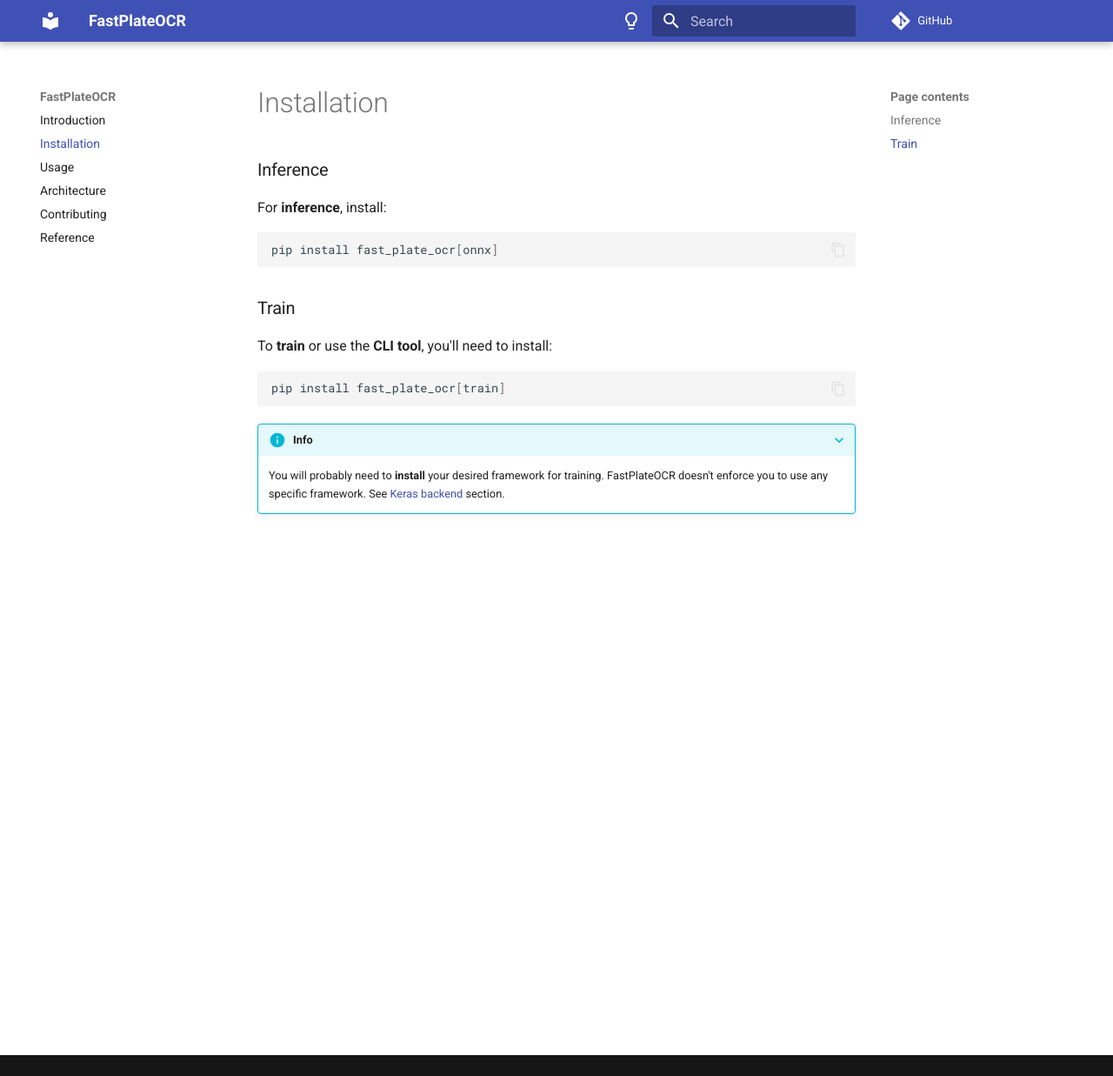
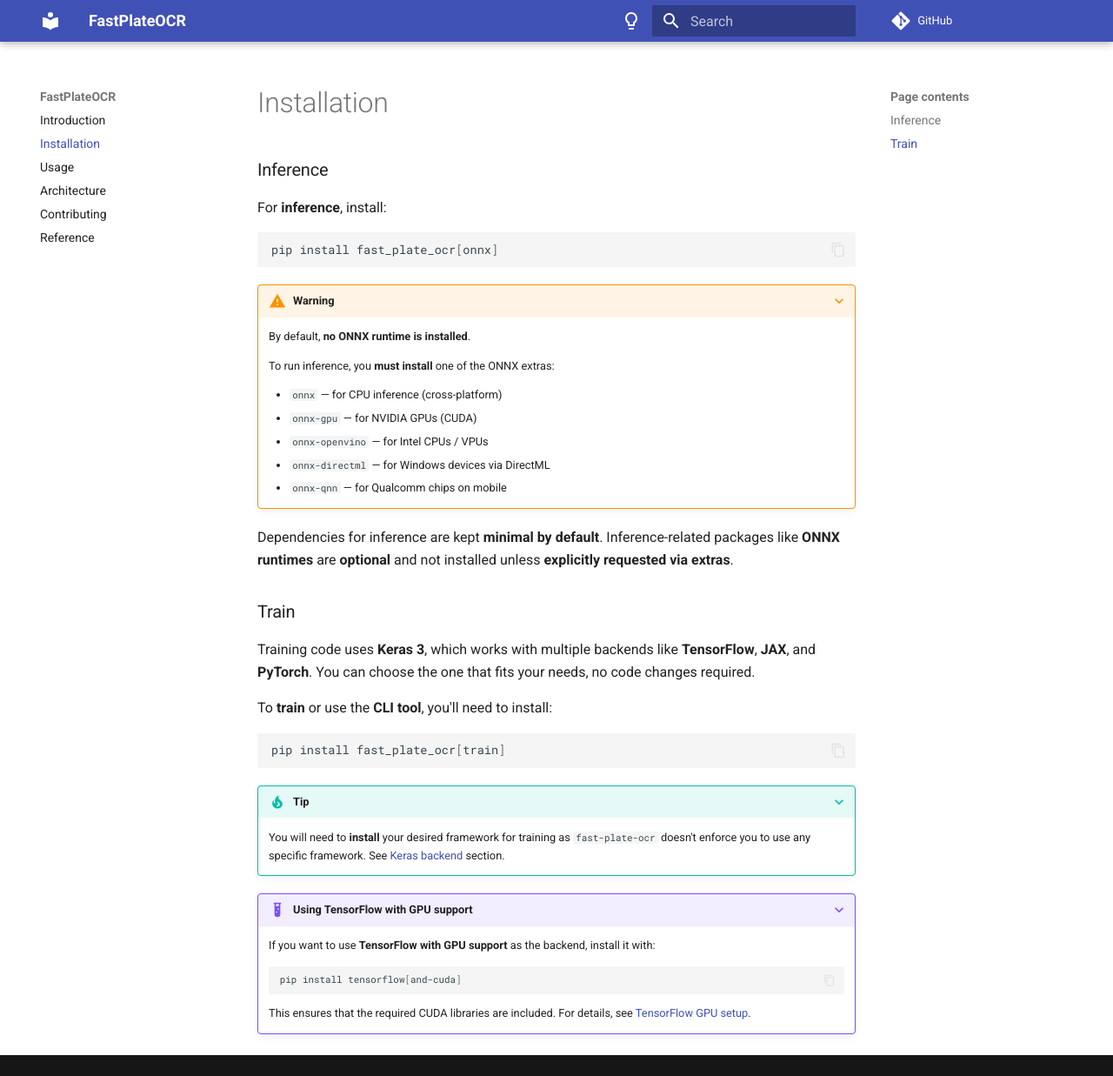
Before and after one commit to ankandrew/fast-plate-ocr, an MkDocs documentation site: the page built from docs/installation.md, in a window 1280 px wide and 1237 px high. Shown: the whole window at 87% size. Built offline with MkDocs 1.6.1 and Material for MkDocs 9.7.7, drawn with Linux system fonts in a browser that asks for light colours; comment, search, counter and statistics services are not loaded; the version menu is left out.

Commit message:
Add more docs in installation docs

````diff
--- a/docs/installation.md
+++ b/docs/installation.md
@@ -6,7 +6,24 @@
 pip install fast_plate_ocr[onnx]
 ```
 
+???+ warning
+    By default, **no ONNX runtime is installed**.
+
+    To run inference, you **must install** one of the ONNX extras:
+
+    - `onnx` — for CPU inference (cross-platform)
+    - `onnx-gpu` — for NVIDIA GPUs (CUDA)
+    - `onnx-openvino` — for Intel CPUs / VPUs
+    - `onnx-directml` — for Windows devices via DirectML
+    - `onnx-qnn` — for Qualcomm chips on mobile
+
+Dependencies for inference are kept **minimal by default**. Inference-related packages like **ONNX runtimes** are
+**optional** and not installed unless **explicitly requested via extras**.
+
 ### Train
+
+Training code uses **Keras 3**, which works with multiple backends like **TensorFlow**, **JAX**, and **PyTorch**. You
+can choose the one that fits your needs, no code changes required.
 
 To **train** or use the **CLI tool**, you'll need to install:
 
@@ -14,6 +31,16 @@
 pip install fast_plate_ocr[train]
 ```
 
-???+ info
-    You will probably need to **install** your desired framework for training. FastPlateOCR doesn't
+???+ tip
+    You will need to **install** your desired framework for training as `fast-plate-ocr` doesn't
     enforce you to use any specific framework. See [Keras backend](usage.md#keras-backend) section.
+
+
+???+ example "Using TensorFlow with GPU support"
+    If you want to use **TensorFlow with GPU support** as the backend, install it with:
+
+    ```shell
+    pip install tensorflow[and-cuda]
+    ```
+
+    This ensures that the required CUDA libraries are included. For details, see [TensorFlow GPU setup](https://www.tensorflow.org/install/pip#linux).
````
